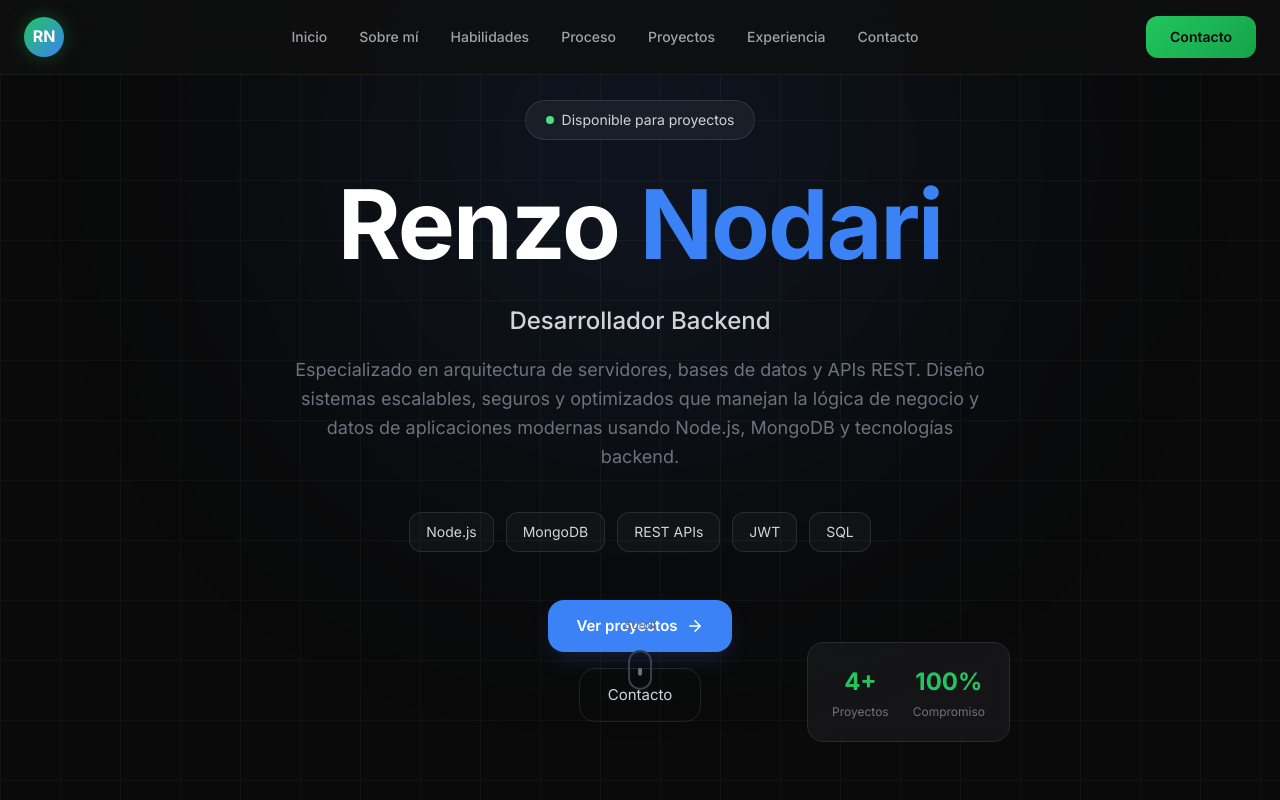
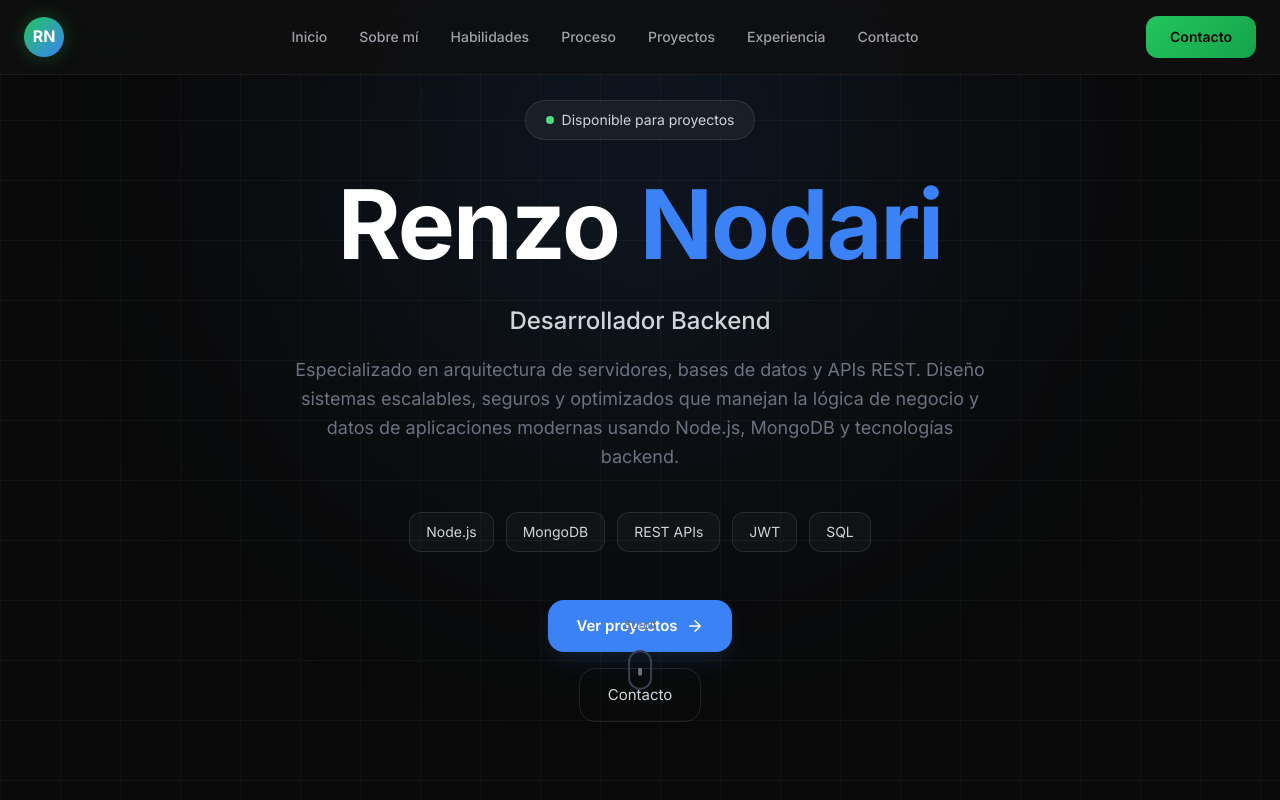
Before and after one commit to renzonodari9/portafolio-nodari, a React (Vite) app: page / in a window 1280 px wide. Shown: the top 800 px of the page. Built offline with nearby package versions, Linux system fonts and the light colour scheme.

Commit message:
Eliminar tarjeta de estadísticas (4+ y 100%) del Hero

```diff
--- a/src/components/Hero.jsx
+++ b/src/components/Hero.jsx
@@ -233,33 +233,7 @@ export default function Hero() {
           </a>
         </motion.div>
 
-        {/* Stats Card */}
-        <motion.div
-          initial={{ opacity: 0, y: 30 }}
-          animate={{ opacity: 1, y: 0 }}
-          transition={{ delay: 0.8 }}
-          style={{
-            position: "absolute",
-            bottom: "-20px",
-            right: "-20px",
-            background: "rgba(24, 24, 27, 0.8)",
-            border: "1px solid #2a2a2a",
-            borderRadius: "16px",
-            padding: "20px 24px",
-            backdropFilter: "blur(10px)",
-            display: "flex",
-            gap: "24px"
-          }}
-        >
-          <div>
-            <div style={{ color: "#22c55e", fontSize: "24px", fontWeight: 700 }}>4+</div>
-            <div style={{ color: "#71717a", fontSize: "12px" }}>Proyectos</div>
-          </div>
-          <div>
-            <div style={{ color: "#22c55e", fontSize: "24px", fontWeight: 700 }}>100%</div>
-            <div style={{ color: "#71717a", fontSize: "12px" }}>Compromiso</div>
-          </div>
-        </motion.div>
+
 
         {/* Scroll Indicator */}
         <motion.div
```
